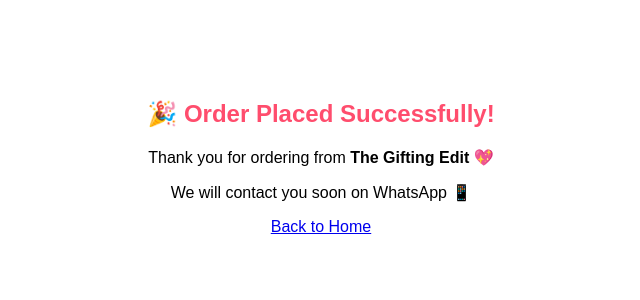
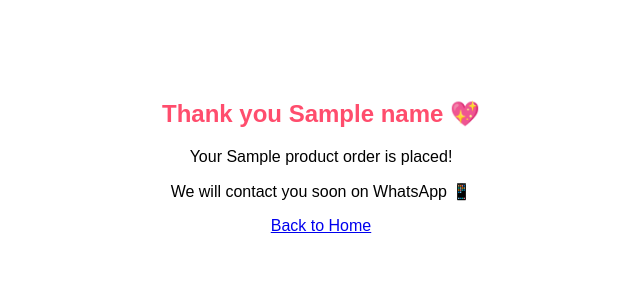
Before and after one commit to zeenatshaikhzs26-cell/gift-website, a Flask app: template templates/order.html in a window 1280 px wide. Shown: the top 300 px of the page, without its empty margins (319-959 px from the left). Run offline with Flask 3, Linux system fonts and the light colour scheme; the template is opened without the code that fills it: most values are stand-ins (such as "Sample title", 1, 10 or a date in 2020).

Commit message:
Update order confirmation message in HTML template

```diff
--- a/templates/order.html
+++ b/templates/order.html
@@ -8,10 +8,11 @@
 <body>
 
 <div class="order-box">
+     <div class="order-box">
 
-    <h2>🎉 Order Placed Successfully!</h2>
+    <h2>Thank you {{ name }} 💖</h2>
 
-    <p>Thank you for ordering from <b>The Gifting Edit</b> 💖</p>
+    <p>Your {{ product }} order is placed!</p>
 
     <p>We will contact you soon on WhatsApp 📱</p>
 
@@ -19,5 +20,8 @@
 
 </div>
 
+
+</div>
+
 </body>
 </html>
```
